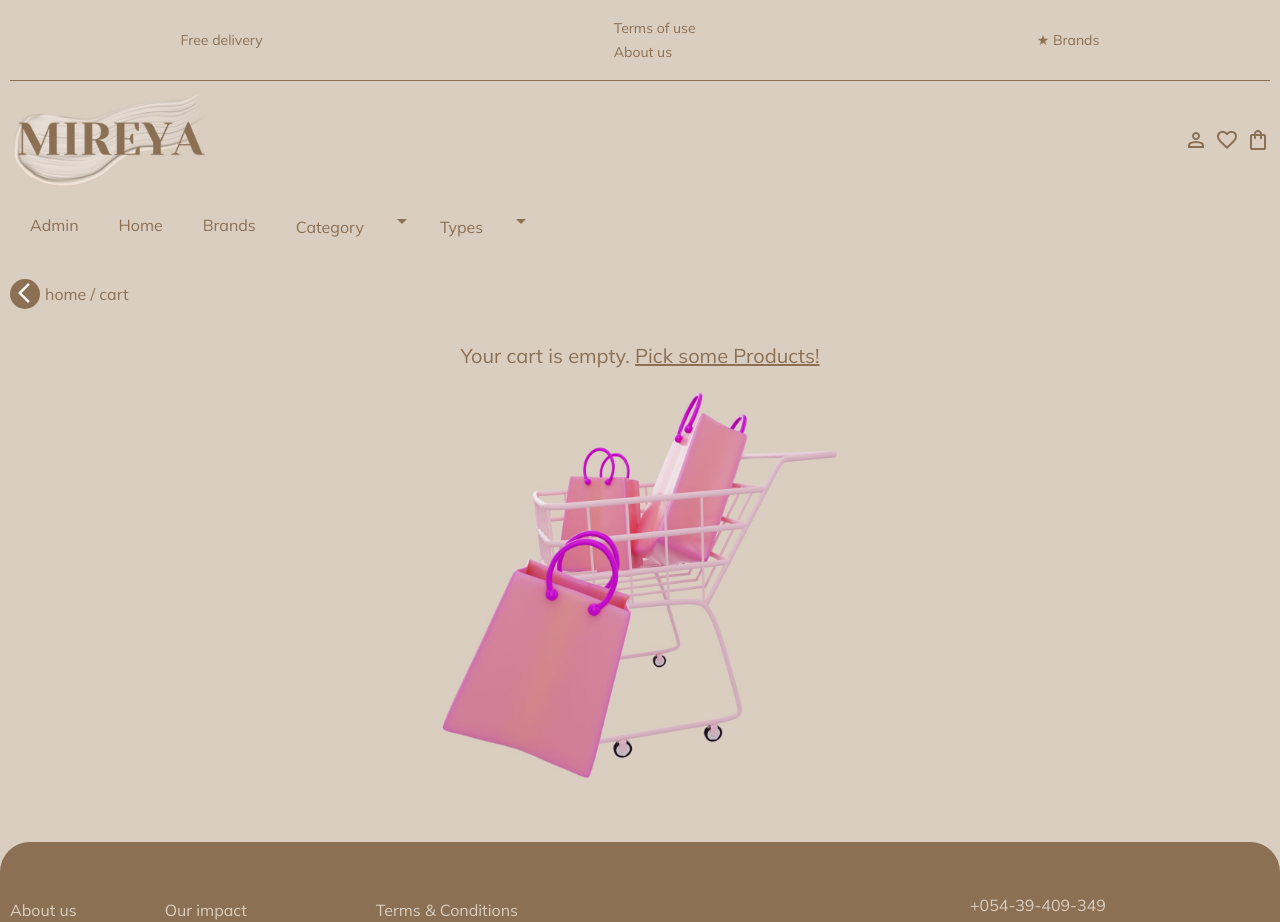
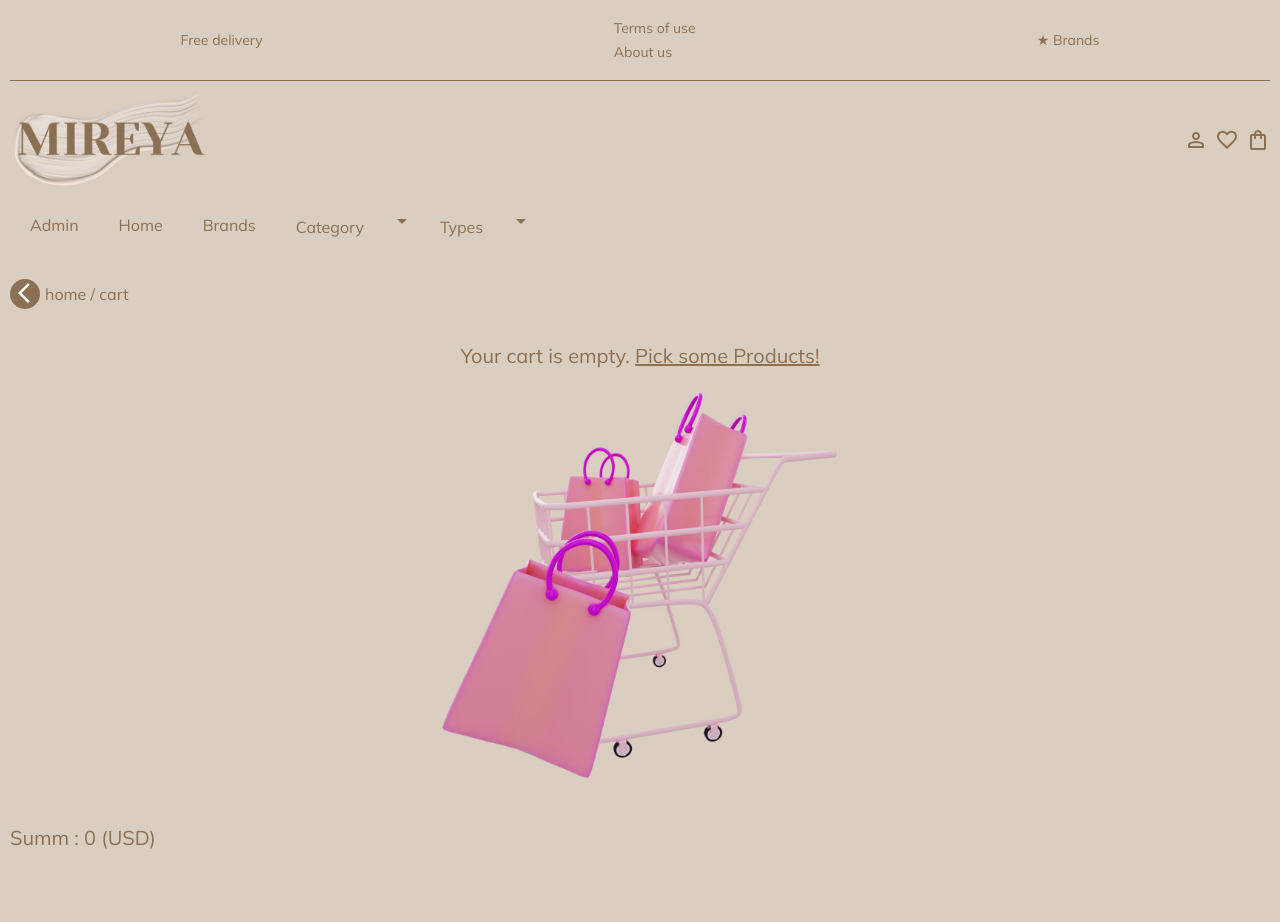
Before and after one commit to eugenia-vitinschii/Cosmetic-Shop-VueJS-PINIA, a Vue app in the folder frontend/: page /cart in a window 1280 px wide. Shown: the top 922 px of the page. Built offline with nearby package versions, Linux system fonts and the light colour scheme.

Commit message:
feat(cart): added totalPrice for cart

```diff
--- a/frontend/src/views/public/common/ShoppingView.vue
+++ b/frontend/src/views/public/common/ShoppingView.vue
@@ -50,7 +50,15 @@
             :currency="item.currency"
             :quantity="item.quantity"
             :colorKey="item.colorKey"
+            :selected="item.selected"
          />
+        </div>
+        <div class="cart-sum">
+          <div class="cart-sum__amount">
+            <p class="subheading">
+              Summ : {{ totalPrice }} (USD)
+            </p>
+          </div>
         </div>
       </div>
     </div>
@@ -76,5 +84,5 @@ import { storeToRefs } from "pinia";
 
 //pinia const
 const user = useUserStore();
-const {cart} = storeToRefs(user)
+const {cart, totalPrice} = storeToRefs(user)
 </script>
```
